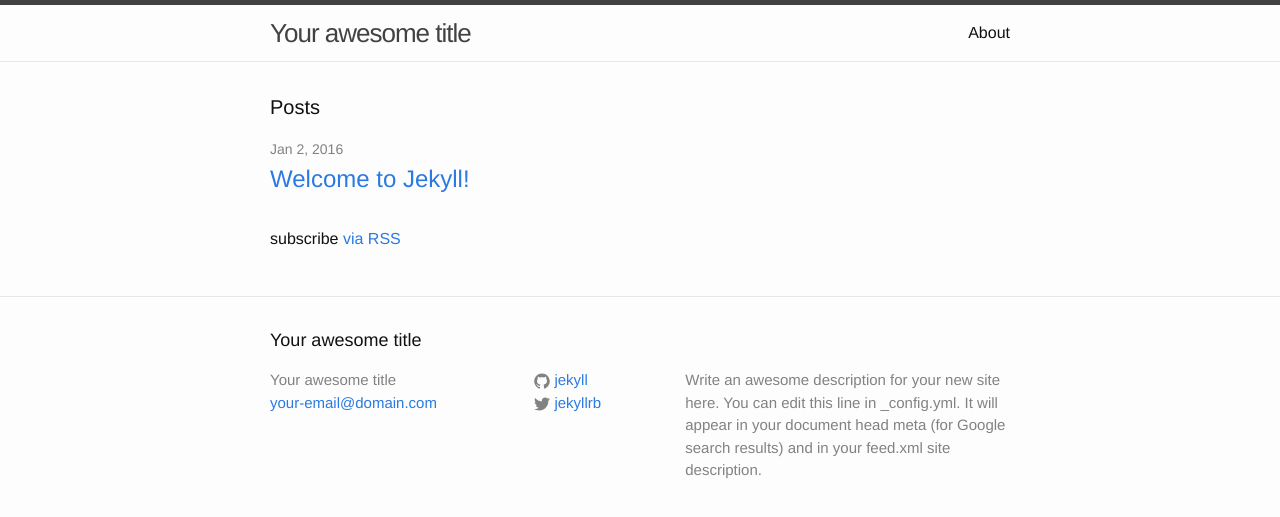
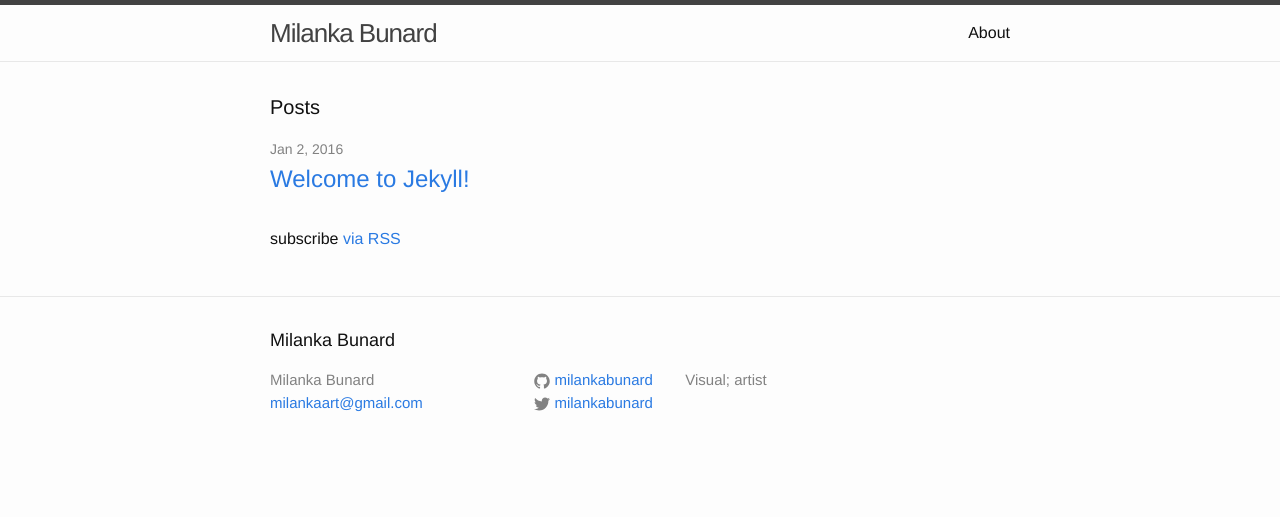
Before and after one commit to milankabunard/milankabunard.github.io, a Jekyll site: the page built from index.html, in a window 1280 px wide. Shown: the top 517 px of the page. Built offline with Jekyll 4.4.1, drawn with Linux system fonts in a browser that asks for light colours.

Commit message:
changes config file

```diff
--- /dev/null
+++ b/Gemfile
@@ -0,0 +1,3 @@
+source 'https://rubygems.org'
+gem 'github-pages'
+gem 'github-linguist'
--- a/_config.yml
+++ b/_config.yml
@@ -1,14 +1,12 @@
 # Site settings
-title: Your awesome title
-email: your-email@domain.com
+title: Milanka Bunard
+email: milankaart@gmail.com
 description: > # this means to ignore newlines until "baseurl:"
-  Write an awesome description for your new site here. You can edit this
-  line in _config.yml. It will appear in your document head meta (for
-  Google search results) and in your feed.xml site description.
+  Visual; artist
 baseurl: "" # the subpath of your site, e.g. /blog/
-url: "http://yourdomain.com" # the base hostname & protocol for your site
-twitter_username: jekyllrb
-github_username:  jekyll
+url: "http://milankabunard.github.io.com" # the base hostname & protocol for your site
+twitter_username: milankabunard
+github_username:  milankabunard
 
 # Build settings
 markdown: kramdown
```
